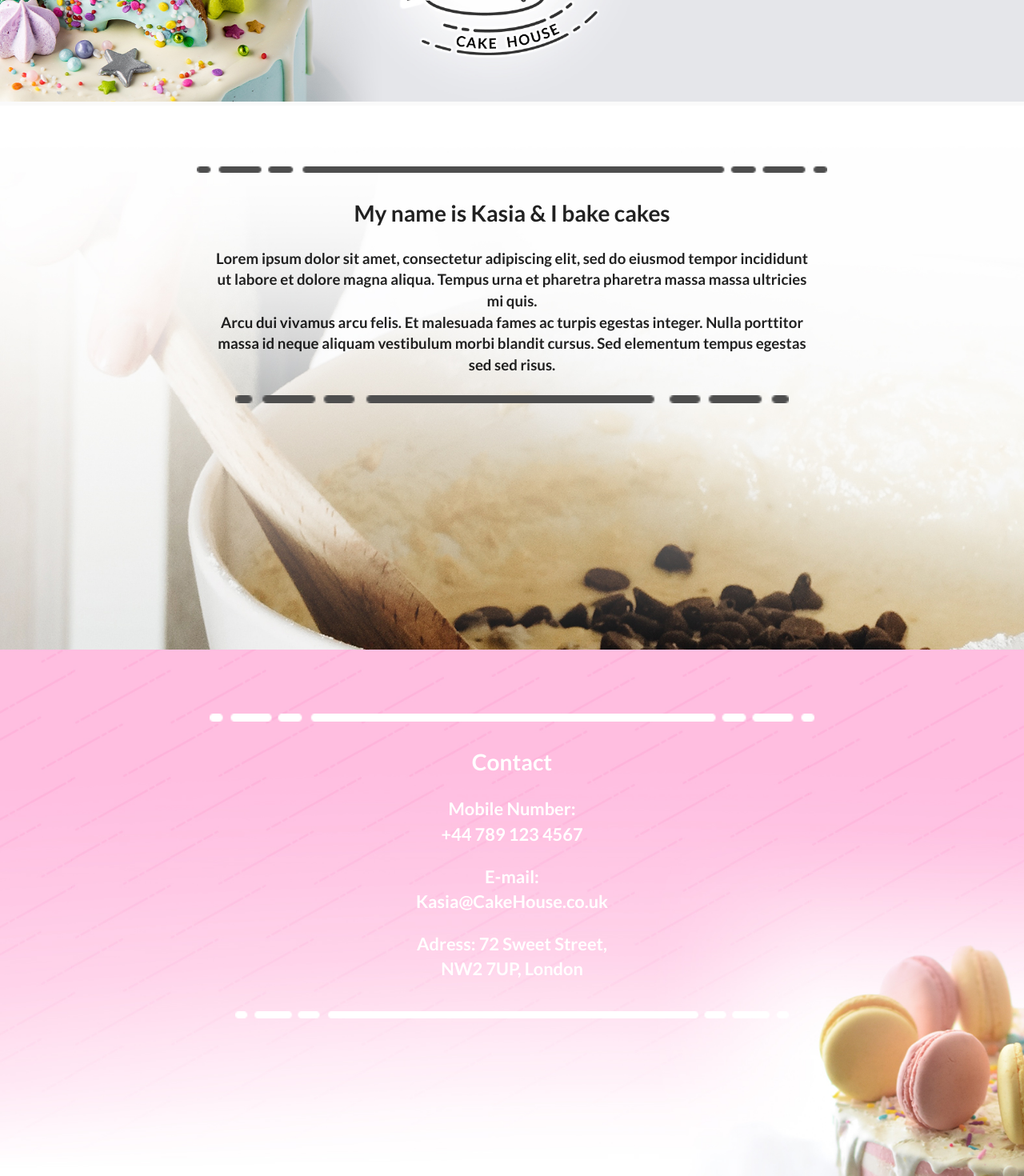
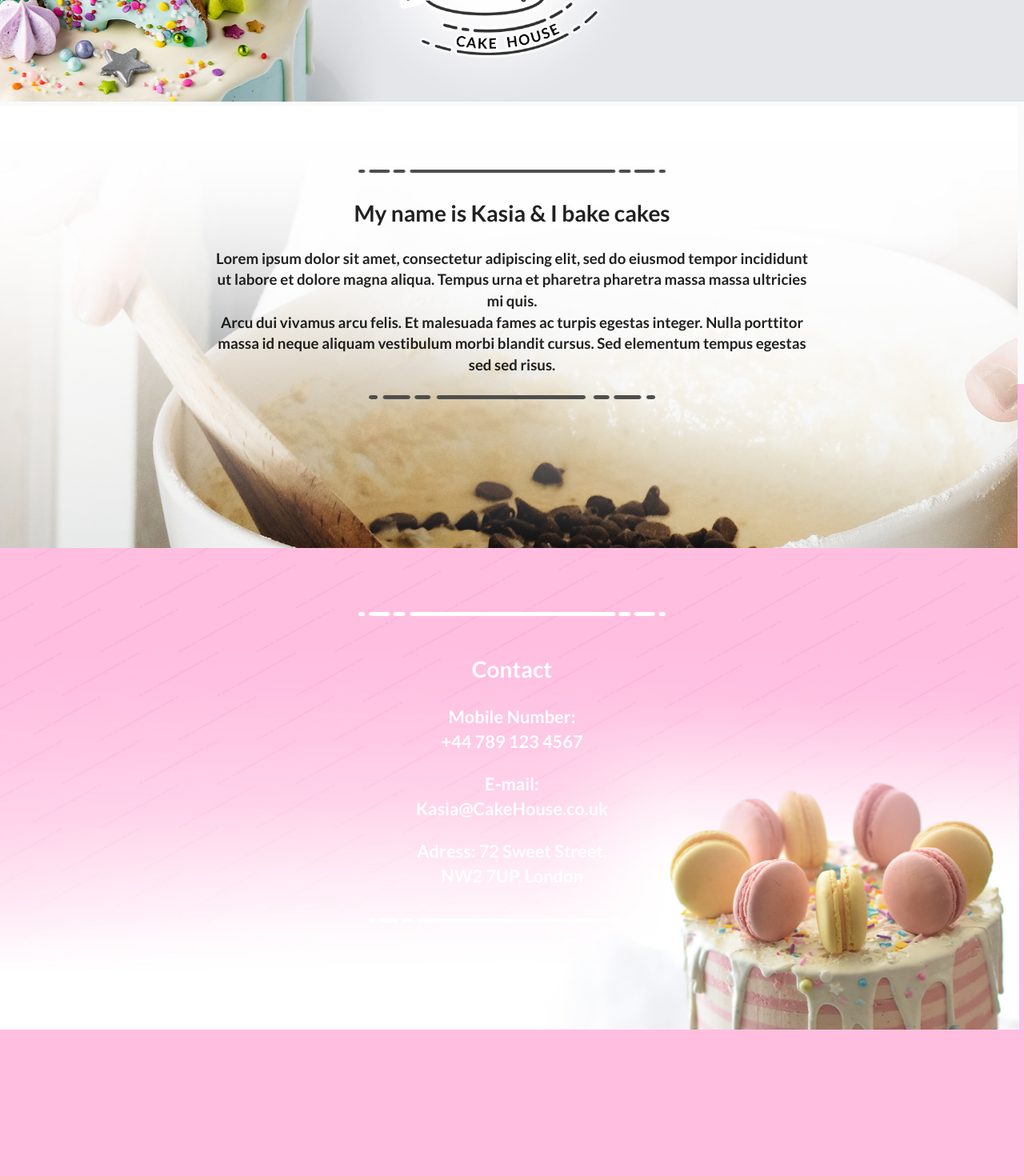
Before and after one commit to Voote/Cake-House, a React (Create React App) app: page / in a window 1280 px wide. Shown: the part 320-1790 px from the top of the page at 80% size. After the commit the page ends 1607 px from the top, so only its background shows below. Built offline with nearby package versions, Linux system fonts and the light colour scheme.

Commit message:
desktop view adjusted

```diff
--- a/src/assets/styles.scss
+++ b/src/assets/styles.scss
@@ -230,7 +230,7 @@ a {
   }
 }
 
-@media (min-width: 36rem) {
+@media (min-width: 36rem) /*576px*/ {
   .label {
     &__navbar {
       .MuiButton-label {
@@ -242,8 +242,20 @@ a {
 
   .component {
     &__section {
-      padding: 4vh 14vw;
+      padding: 4vw 14vw;
       font-size: 14pt;
+    }
+  }
+
+  .image {
+    &__line {
+      padding: 0rem 12vw;
+    }
+    &__long-line {
+      padding: 2vh 10vw;
+    }
+    &__long {
+      padding: 0vh 10vw;
     }
   }
 
@@ -280,17 +292,33 @@ a {
     }
   }
 }
-@media (min-width: 62rem) {
+@media (min-width: 62rem) /*992px*/ {
   .component {
     &__section {
       padding: 8vh 18vw;
     }
   }
 
+  .image {
+    &__line {
+      padding: 0rem 18vw;
+      margin-top: 2vh;
+    }
+    &__long-line {
+      padding: 2vh 17vw;
+    }
+    &__long {
+      padding: 0vh 17vw;
+    }
+  }
+
   .background {
     &__home {
+      //check on screen
       background-image: url('./IMG/cooking_background_big.jpg');
-      height: 85vh;
+      background-size: contain;
+      background-repeat: no-repeat;
+      height: 43.2vw;
       &--dark {
         background-image: url('./IMG/cooking_background_dark.jpg');
       }
@@ -298,7 +326,9 @@ a {
 
     &__footer {
       background-image: url('./IMG/contact\ background_big.jpg');
-      height: 92vh;
+      background-size: contain;
+      background-repeat: no-repeat;
+      height: 47vw;
       &--dark {
         background-image: url('./IMG/contact\ background_dark.jpg');
       }
```
Also changed, not shown: 1 other file (tests, documents, lock files or other folders).
